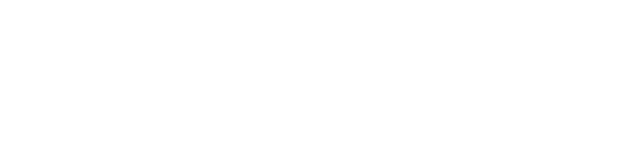
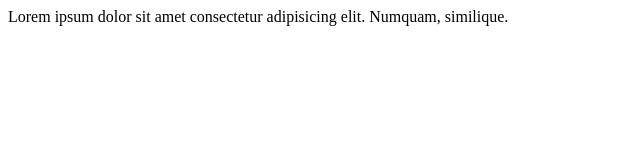
Before and after one commit to Luisops/Repositorio-de-Prueba, a plain HTML site: page index.html in a window 1280 px wide. Shown: the whole page, without its empty margins (0-640 px from the left). Drawn offline with Linux system fonts and the light colour scheme.

Commit message:
version2

```diff
--- a/index.html
+++ b/index.html
@@ -6,6 +6,10 @@
     <title>Mi primera practicas </title>
 </head>
 <body>
+    <!-- contendor -->
+    <div class="id">
+        <a>Lorem ipsum dolor sit amet consectetur adipisicing elit. Numquam, similique.</a>
+    </div>
 
 </body>
 </html>
```
